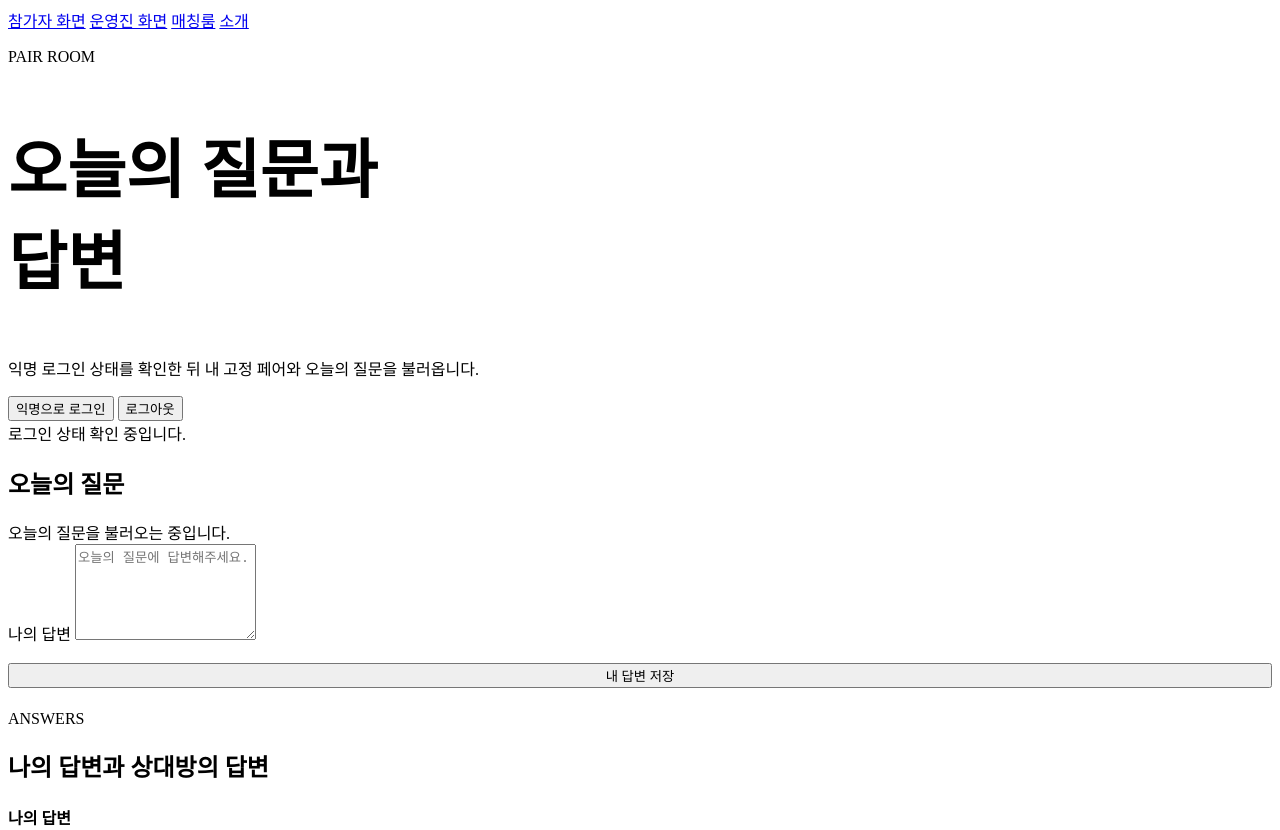
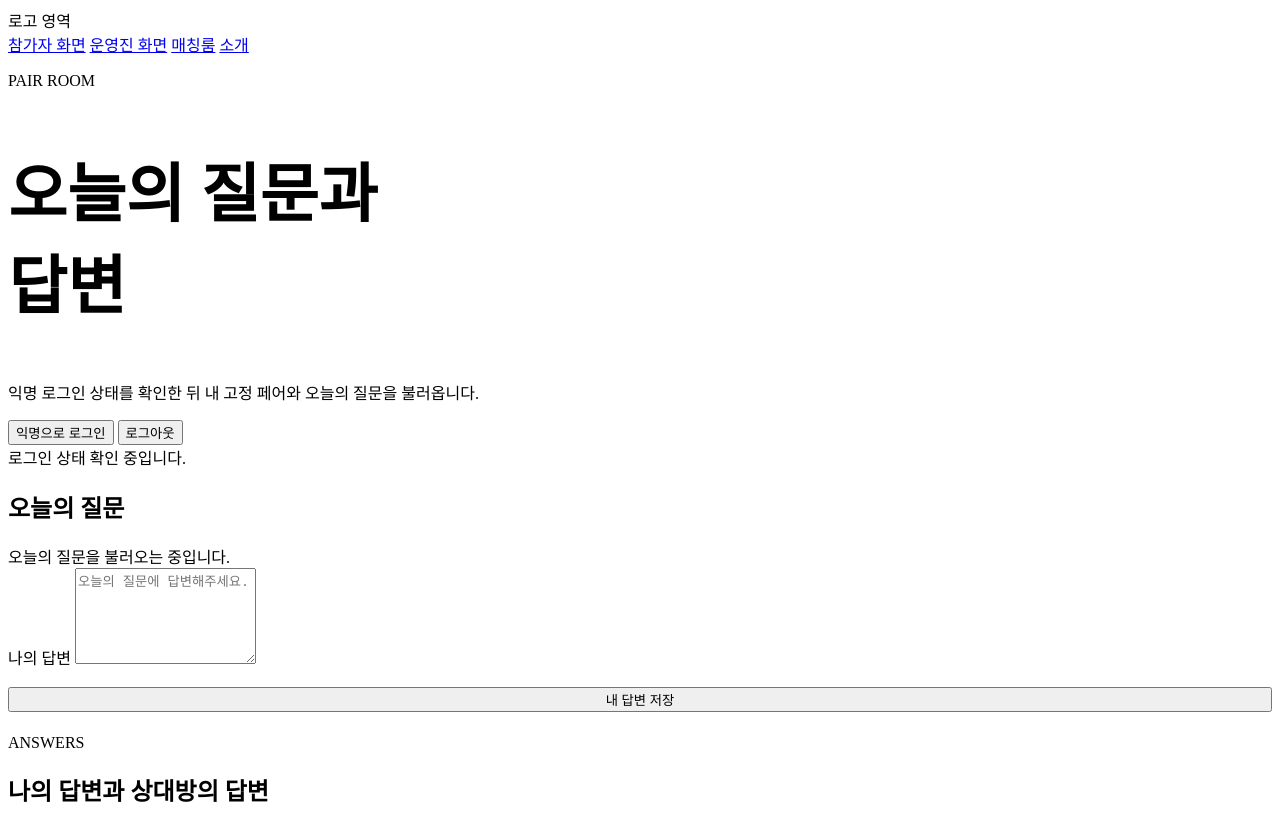
Before and after one commit to hyohyohyo0212/kmlafriends, a plain HTML site: page room.html in a window 1280 px wide. Shown: the top 830 px of the page. Drawn offline with Linux system fonts and the light colour scheme; no server answers.

Commit message:
Update room.html

```diff
--- a/room.html
+++ b/room.html
@@ -4,7 +4,7 @@
   <meta charset="UTF-8">
   <meta name="viewport" content="width=device-width,initial-scale=1.0">
   <title>매칭룸</title>
-
+  <div class="logo-slot">로고 영역</div></a>
 </head>
 <body>
 <nav>
```
